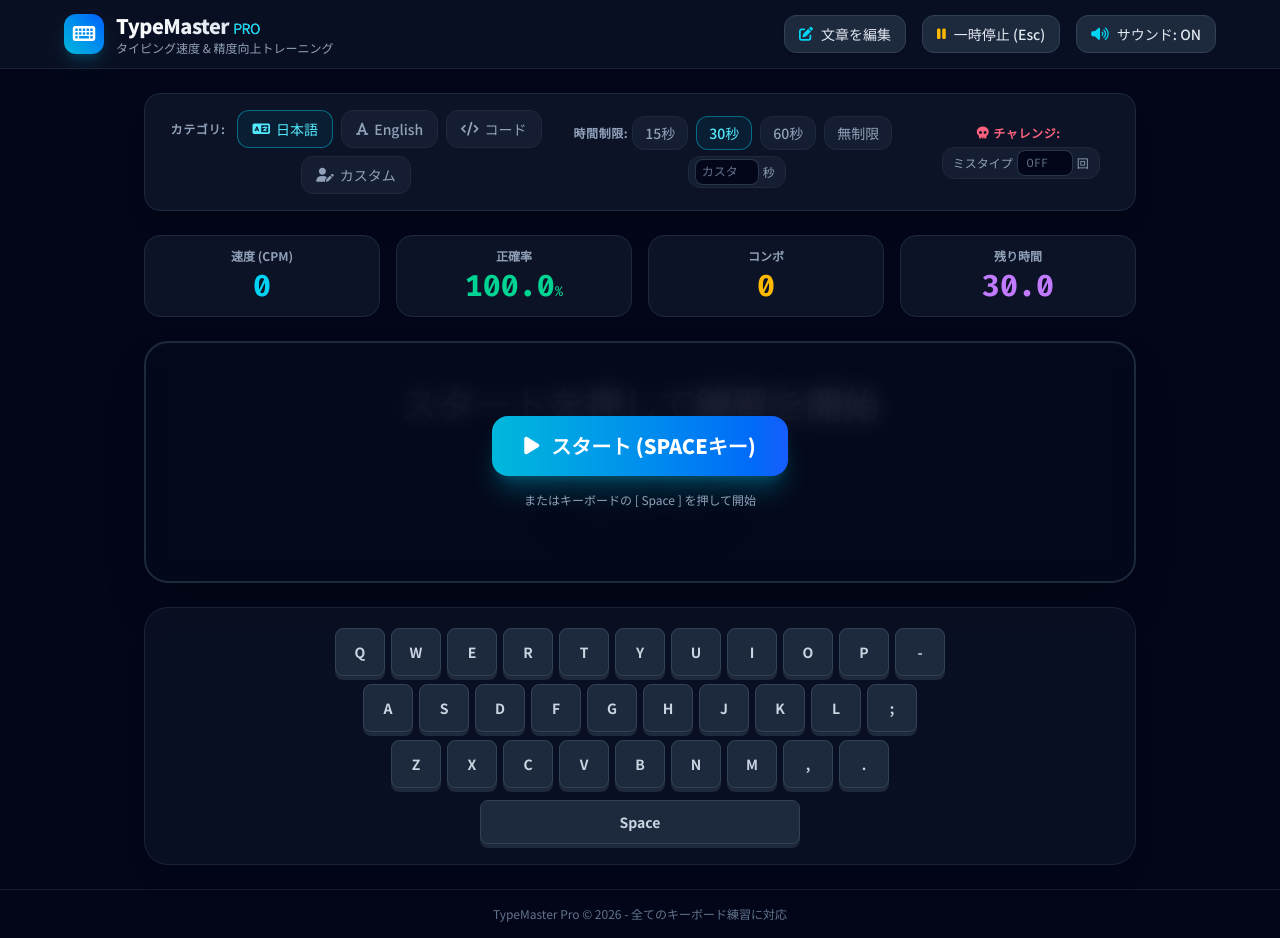
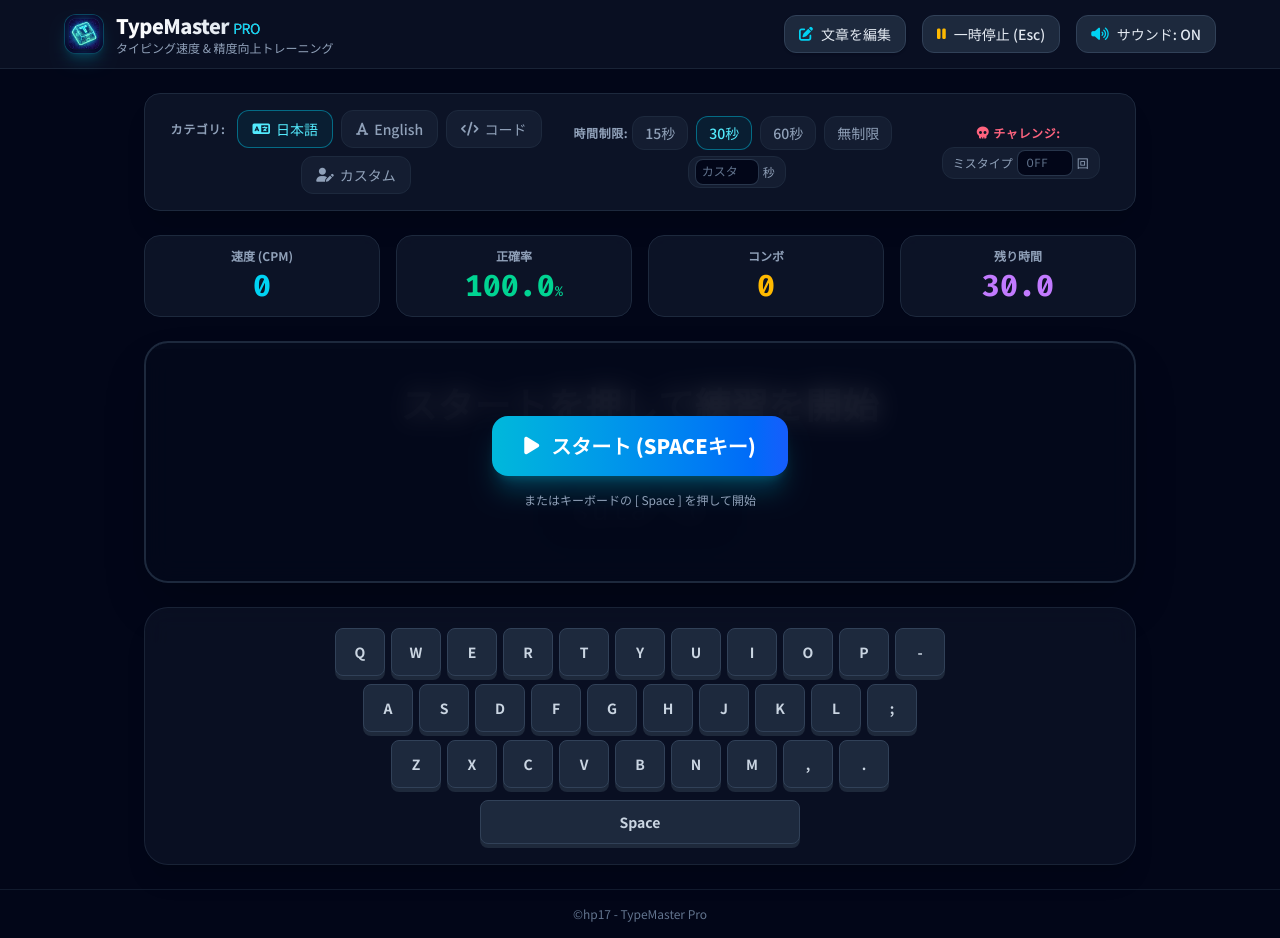
Before and after one commit to akitoshi0316/typing-pro, a React (Vite) app: page / in a window 1280 px wide. Built offline with nearby package versions, Linux system fonts and the light colour scheme.

Commit message:
feat: add application icon
Add a branded application icon to the header and set the favicon for improved UI/UX and branding.

```diff
--- a/index.html
+++ b/index.html
@@ -3,6 +3,7 @@
   <head>
     <meta charset="UTF-8" />
     <meta name="viewport" content="width=device-width, initial-scale=1.0" />
+    <link rel="icon" type="image/jpeg" href="/app-icon.jpg" />
     <title>TypeMaster Pro - 高機能タイピング練習アプリ</title>
     <meta name="description" content="速度・精度向上トレーニングとローマ字入力判定、AI診断を備えた高機能タイピング練習アプリ。" />
     <meta property="og:title" content="TypeMaster Pro - 高機能タイピング練習アプリ" />
--- a/src/App.tsx
+++ b/src/App.tsx
@@ -6,6 +6,7 @@ import { DEFAULT_CUSTOM, INITIAL_DATASETS } from './data/sentences';
 import { ParticleCanvas, ParticleCanvasHandle } from './components/ParticleCanvas';
 import { VirtualKeyboard } from './components/VirtualKeyboard';
 import { AIModal, CustomModal, PauseModal, ResultModal } from './components/Modals';
+import appIcon from './assets/images/app_icon_1789649913266.jpg';
 
 export default function App() {
   // Audio state
@@ -473,8 +474,13 @@ export default function App() {
       <header className="relative z-10 border-b border-slate-800/80 bg-slate-900/60 backdrop-blur-md px-4 py-3 sm:px-8">
         <div className="max-w-6xl mx-auto flex items-center justify-between">
           <div className="flex items-center space-x-3">
-            <div className="w-10 h-10 rounded-xl bg-gradient-to-tr from-cyan-500 to-blue-600 flex items-center justify-center text-white font-extrabold text-xl shadow-lg shadow-cyan-500/20">
-              <i className="fa-solid fa-keyboard"></i>
+            <div className="w-10 h-10 rounded-xl overflow-hidden shadow-lg shadow-cyan-500/20 border border-cyan-500/30 flex items-center justify-center bg-slate-900 flex-shrink-0">
+              <img
+                src={appIcon}
+                alt="TypeMaster Pro Icon"
+                className="w-full h-full object-cover"
+                referrerPolicy="no-referrer"
+              />
             </div>
             <div>
               <h1 className="text-xl font-black tracking-tight bg-gradient-to-r from-white via-slate-200 to-cyan-400 bg-clip-text text-transparent">
@@ -817,7 +823,7 @@ export default function App() {
 
       {/* Footer */}
       <footer className="relative z-10 border-t border-slate-800/60 py-4 text-center text-xs text-slate-500">
-        TypeMaster Pro &copy; 2026 - 全てのキーボード練習に対応
+        &copy;hp17 - TypeMaster Pro
       </footer>
 
       {/* Modals */}
--- /dev/null
+++ b/src/vite-env.d.ts
@@ -0,0 +1,21 @@
+/// <reference types="vite/client" />
+
+declare module '*.jpg' {
+  const src: string;
+  export default src;
+}
+
+declare module '*.jpeg' {
+  const src: string;
+  export default src;
+}
+
+declare module '*.png' {
+  const src: string;
+  export default src;
+}
+
+declare module '*.svg' {
+  const src: string;
+  export default src;
+}
```
Also changed, not shown: public/app-icon.jpg (added), src/assets/images/app_icon_1789649913266.jpg (added).
